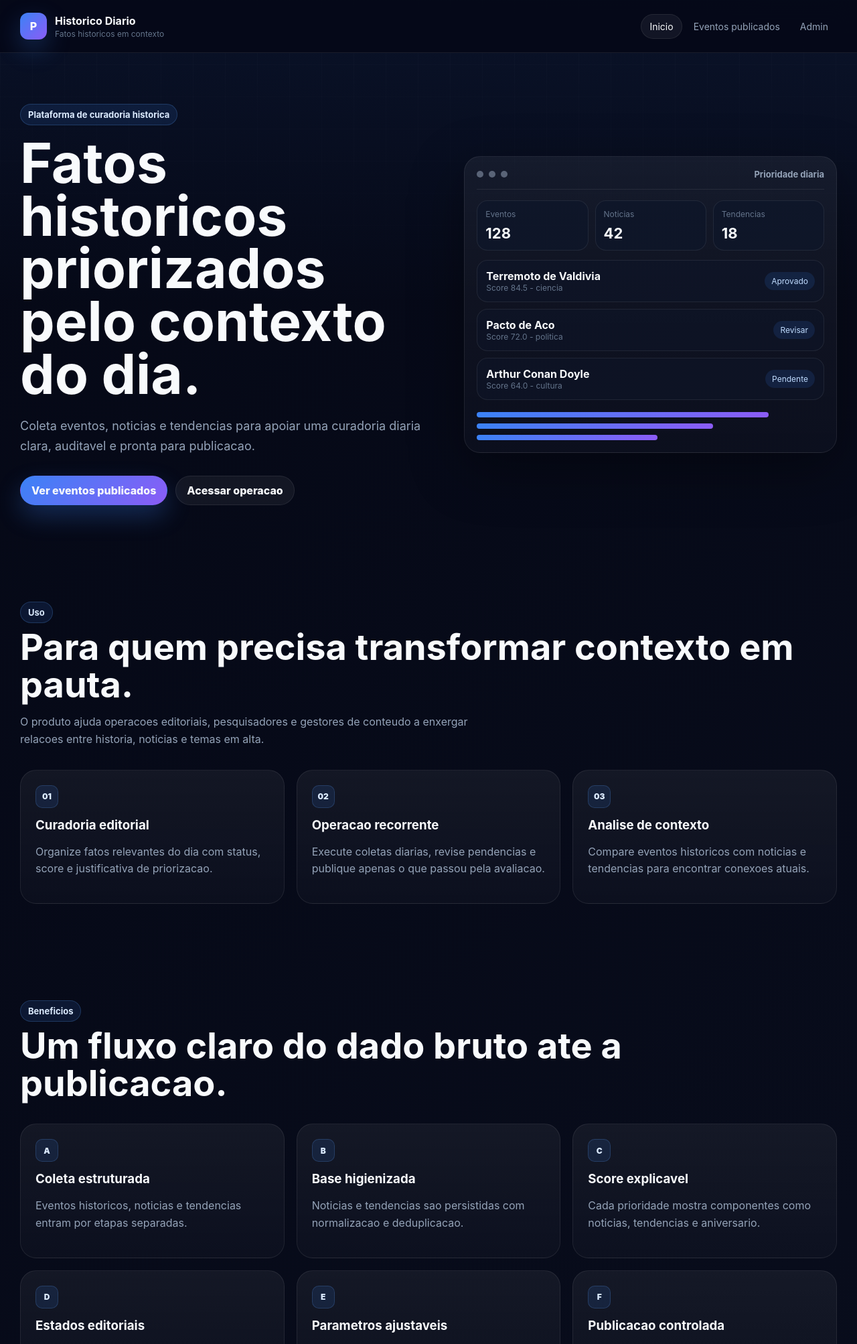
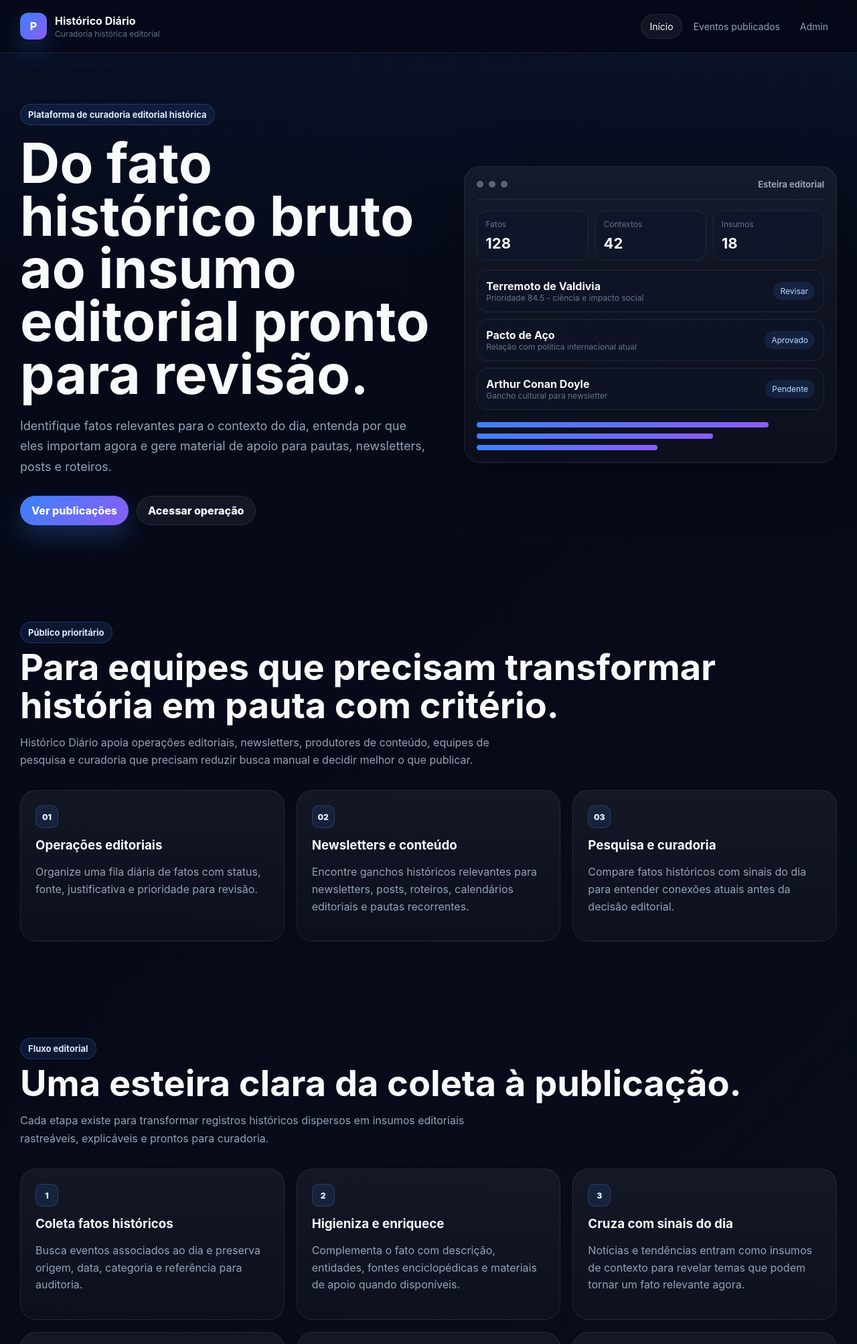
Before and after one commit to gpansanato/possibilismos, a PHP site: page /public/index.php in a window 1280 px wide. Shown: the top 2006 px of the page at 67% size. Run offline with PHP 8.4, Linux system fonts and the light colour scheme.

Commit message:
Reposition public copy for editorial curation

```diff
--- a/app/config.php
+++ b/app/config.php
@@ -1,7 +1,7 @@
 <?php
 
 $config = [
-    'app_name' => 'Historico Diario',
+    'app_name' => 'Histórico Diário',
     'timezone' => 'America/Sao_Paulo',
 
     'db' => [
--- a/app/layout.php
+++ b/app/layout.php
@@ -9,15 +9,15 @@ function nav_items(string $area): array
             ['key' => 'events', 'label' => 'Eventos', 'href' => '/admin/events.php'],
             ['key' => 'contexts', 'label' => 'Base contexto', 'href' => '/admin/contexts.php'],
             ['key' => 'apply-score', 'label' => 'Priorizar eventos', 'href' => '/admin/apply-score.php'],
-            ['key' => 'priority', 'label' => 'Priorizacoes', 'href' => '/admin/priority.php'],
+            ['key' => 'priority', 'label' => 'Priorizações', 'href' => '/admin/priority.php'],
             ['key' => 'db-check', 'label' => 'Banco', 'href' => '/admin/db-check.php'],
-            ['key' => 'site', 'label' => 'Site publico', 'href' => '/'],
+            ['key' => 'site', 'label' => 'Site público', 'href' => '/'],
             ['key' => 'logout', 'label' => 'Sair', 'href' => '/admin/logout.php'],
         ];
     }
 
     return [
-        ['key' => 'home', 'label' => 'Inicio', 'href' => '/'],
+        ['key' => 'home', 'label' => 'Início', 'href' => '/'],
         ['key' => 'events', 'label' => 'Eventos publicados', 'href' => '/eventos.php'],
         ['key' => 'admin', 'label' => 'Admin', 'href' => '/admin/login.php'],
     ];
@@ -42,11 +42,11 @@ function render_page_start(string $title, string $active = 'home', string $area
                 <span class="brand__mark">P</span>
                 <span>
                     <strong><?= h($config['app_name']) ?></strong>
-                    <small>Fatos historicos em contexto</small>
+                    <small>Curadoria histórica editorial</small>
                 </span>
             </a>
 
-            <nav class="main-nav" aria-label="Navegacao principal">
+            <nav class="main-nav" aria-label="Navegação principal">
                 <?php foreach (nav_items($area) as $item): ?>
                     <a class="<?= $active === $item['key'] ? 'is-active' : '' ?>" href="<?= h($item['href']) ?>">
                         <?= h($item['label']) ?>
@@ -59,7 +59,7 @@ function render_page_start(string $title, string $active = 'home', string $area
     <main class="page">
         <?php if ($showHeading): ?>
             <header class="page-heading">
-                <p class="eyebrow"><?= h($area === 'admin' ? 'Administracao' : 'Publico') ?></p>
+                <p class="eyebrow"><?= h($area === 'admin' ? 'Administração' : 'Público') ?></p>
                 <h1><?= h($title) ?></h1>
                 <?php if ($subtitle): ?>
                     <p><?= h($subtitle) ?></p>
@@ -71,17 +71,18 @@ function render_page_start(string $title, string $active = 'home', string $area
 
 function render_page_end(): void
 {
+    $config = require __DIR__ . '/config.php';
     ?>
     </main>
     <footer class="site-footer">
         <div class="site-footer__inner">
             <div>
-                <strong>Possibilismos</strong>
-                <p>Curadoria historica conectada ao contexto atual.</p>
+                <strong><?= h($config['app_name']) ?></strong>
+                <p>Esteira editorial para fatos históricos contextualizados.</p>
             </div>
-            <nav aria-label="Links de rodape">
+            <nav aria-label="Links de rodapé">
                 <a href="/">Produto</a>
-                <a href="/eventos.php">Publicacoes</a>
+                <a href="/eventos.php">Publicações</a>
                 <a href="/admin/login.php">Admin</a>
                 <a href="/admin/db-check.php">Status</a>
             </nav>
--- a/public/index.php
+++ b/public/index.php
@@ -1,32 +1,32 @@
 <?php
 require_once __DIR__ . '/../app/bootstrap.php';
 
-render_page_start('Possibilismos', 'home', 'public', null, false);
+render_page_start('Histórico Diário', 'home', 'public', null, false);
 ?>
     <section class="hero">
         <div class="hero__content">
-            <?php component_badge('Plataforma de curadoria historica'); ?>
-            <h1>Fatos historicos priorizados pelo contexto do dia.</h1>
-            <p>Coleta eventos, noticias e tendencias para apoiar uma curadoria diaria clara, auditavel e pronta para publicacao.</p>
+            <?php component_badge('Plataforma de curadoria editorial histórica'); ?>
+            <h1>Do fato histórico bruto ao insumo editorial pronto para revisão.</h1>
+            <p>Identifique fatos relevantes para o contexto do dia, entenda por que eles importam agora e gere material de apoio para pautas, newsletters, posts e roteiros.</p>
             <div class="hero__actions">
-                <a class="button button-primary" href="/eventos.php">Ver eventos publicados</a>
-                <a class="button button-secondary" href="/admin/login.php">Acessar operacao</a>
+                <a class="button button-primary" href="/eventos.php">Ver publicações</a>
+                <a class="button button-secondary" href="/admin/login.php">Acessar operação</a>
             </div>
         </div>
 
-        <aside class="mock-window" aria-label="Mockup do painel de priorizacao">
+        <aside class="mock-window" aria-label="Mockup do painel de priorização">
             <div class="mock-window__bar">
                 <span></span><span></span><span></span>
-                <strong>Prioridade diaria</strong>
+                <strong>Esteira editorial</strong>
             </div>
             <div class="mock-grid">
-                <?php component_metric('Eventos', '128'); ?>
-                <?php component_metric('Noticias', '42'); ?>
-                <?php component_metric('Tendencias', '18'); ?>
+                <?php component_metric('Fatos', '128'); ?>
+                <?php component_metric('Contextos', '42'); ?>
+                <?php component_metric('Insumos', '18'); ?>
             </div>
-            <?php component_mock_row('Terremoto de Valdivia', 'Score 84.5 - ciencia', 'Aprovado'); ?>
-            <?php component_mock_row('Pacto de Aco', 'Score 72.0 - politica', 'Revisar'); ?>
-            <?php component_mock_row('Arthur Conan Doyle', 'Score 64.0 - cultura', 'Pendente'); ?>
+            <?php component_mock_row('Terremoto de Valdivia', 'Prioridade 84.5 - ciência e impacto social', 'Revisar'); ?>
+            <?php component_mock_row('Pacto de Aço', 'Relação com política internacional atual', 'Aprovado'); ?>
+            <?php component_mock_row('Arthur Conan Doyle', 'Gancho cultural para newsletter', 'Pendente'); ?>
             <div class="mock-bars">
                 <span style="width: 84%"></span>
                 <span style="width: 68%"></span>
@@ -37,68 +37,69 @@ render_page_start('Possibilismos', 'home', 'public', null, false);
 
     <section class="landing-section">
         <div class="section-copy">
-            <?php component_badge('Uso'); ?>
-            <h2>Para quem precisa transformar contexto em pauta.</h2>
-            <p>O produto ajuda operacoes editoriais, pesquisadores e gestores de conteudo a enxergar relacoes entre historia, noticias e temas em alta.</p>
+            <?php component_badge('Público prioritário'); ?>
+            <h2>Para equipes que precisam transformar história em pauta com critério.</h2>
+            <p>Histórico Diário apoia operações editoriais, newsletters, produtores de conteúdo, equipes de pesquisa e curadoria que precisam reduzir busca manual e decidir melhor o que publicar.</p>
         </div>
         <div class="feature-grid feature-grid--three">
             <article class="feature-card">
                 <span class="feature-icon">01</span>
-                <h3>Curadoria editorial</h3>
-                <p>Organize fatos relevantes do dia com status, score e justificativa de priorizacao.</p>
+                <h3>Operações editoriais</h3>
+                <p>Organize uma fila diária de fatos com status, fonte, justificativa e prioridade para revisão.</p>
             </article>
             <article class="feature-card">
                 <span class="feature-icon">02</span>
-                <h3>Operacao recorrente</h3>
-                <p>Execute coletas diarias, revise pendencias e publique apenas o que passou pela avaliacao.</p>
+                <h3>Newsletters e conteúdo</h3>
+                <p>Encontre ganchos históricos relevantes para newsletters, posts, roteiros, calendários editoriais e pautas recorrentes.</p>
             </article>
             <article class="feature-card">
                 <span class="feature-icon">03</span>
-                <h3>Analise de contexto</h3>
-                <p>Compare eventos historicos com noticias e tendencias para encontrar conexoes atuais.</p>
+                <h3>Pesquisa e curadoria</h3>
+                <p>Compare fatos históricos com sinais do dia para entender conexões atuais antes da decisão editorial.</p>
             </article>
         </div>
     </section>
 
     <section class="landing-section">
         <div class="section-copy">
-            <?php component_badge('Beneficios'); ?>
-            <h2>Um fluxo claro do dado bruto ate a publicacao.</h2>
+            <?php component_badge('Fluxo editorial'); ?>
+            <h2>Uma esteira clara da coleta à publicação.</h2>
+            <p>Cada etapa existe para transformar registros históricos dispersos em insumos editoriais rastreáveis, explicáveis e prontos para curadoria.</p>
         </div>
         <div class="feature-grid">
-            <article class="feature-card"><span class="feature-icon">A</span><h3>Coleta estruturada</h3><p>Eventos historicos, noticias e tendencias entram por etapas separadas.</p></article>
-            <article class="feature-card"><span class="feature-icon">B</span><h3>Base higienizada</h3><p>Noticias e tendencias sao persistidas com normalizacao e deduplicacao.</p></article>
-            <article class="feature-card"><span class="feature-icon">C</span><h3>Score explicavel</h3><p>Cada prioridade mostra componentes como noticias, tendencias e aniversario.</p></article>
-            <article class="feature-card"><span class="feature-icon">D</span><h3>Estados editoriais</h3><p>Eventos podem ficar pendentes, aprovados ou reprovados antes do ranking.</p></article>
-            <article class="feature-card"><span class="feature-icon">E</span><h3>Parametros ajustaveis</h3><p>Pesos do score podem ser calibrados no painel sem alterar codigo.</p></article>
-            <article class="feature-card"><span class="feature-icon">F</span><h3>Publicacao controlada</h3><p>A area publica exibe apenas fatos aprovados e consistentes.</p></article>
+            <article class="feature-card"><span class="feature-icon">1</span><h3>Coleta fatos históricos</h3><p>Busca eventos associados ao dia e preserva origem, data, categoria e referência para auditoria.</p></article>
+            <article class="feature-card"><span class="feature-icon">2</span><h3>Higieniza e enriquece</h3><p>Complementa o fato com descrição, entidades, fontes enciclopédicas e materiais de apoio quando disponíveis.</p></article>
+            <article class="feature-card"><span class="feature-icon">3</span><h3>Cruza com sinais do dia</h3><p>Notícias e tendências entram como insumos de contexto para revelar temas que podem tornar um fato relevante agora.</p></article>
+            <article class="feature-card"><span class="feature-icon">4</span><h3>Calcula prioridade explicável</h3><p>O ranking indica força editorial e registra os motivos para facilitar revisão e discussão da pauta.</p></article>
+            <article class="feature-card"><span class="feature-icon">5</span><h3>Apoia revisão editorial</h3><p>A curadoria aprova, reprova ou mantém pendências antes de qualquer publicação pública.</p></article>
+            <article class="feature-card"><span class="feature-icon">6</span><h3>Gera insumos publicáveis</h3><p>Entrega fatos priorizados com contexto, justificativa, fonte e status para publicação ou reaproveitamento editorial.</p></article>
         </div>
     </section>
 
     <section class="product-section">
         <div class="section-copy">
-            <?php component_badge('Produto em acao'); ?>
-            <h2>Painel operacional para revisar e decidir.</h2>
-            <p>O mockup abaixo simula uma rotina de curadoria: eventos coletados, status editorial, contexto disponivel e score de prioridade.</p>
+            <?php component_badge('Produto em ação'); ?>
+            <h2>Painel de decisão para a rotina editorial.</h2>
+            <p>A operação acompanha coletas, enriquecimentos, contexto do dia, prioridade calculada e estado de revisão em uma única esteira.</p>
         </div>
         <div class="dashboard-mockup">
             <div class="mock-window__bar">
                 <span></span><span></span><span></span>
-                <strong>Operacao diaria</strong>
+                <strong>Operação diária</strong>
             </div>
             <div class="dashboard-mockup__body">
                 <aside>
-                    <b>Coletas</b>
-                    <small>Eventos historicos</small>
-                    <small>Noticias do dia</small>
-                    <small>Tendencias</small>
-                    <small>Score</small>
+                    <b>Esteira</b>
+                    <small>Fatos históricos</small>
+                    <small>Enriquecimento</small>
+                    <small>Contexto editorial</small>
+                    <small>Priorização</small>
                 </aside>
                 <div>
-                    <?php component_mock_row('Evento aprovado', 'noticias + tendencias + aniversario', 'Score 91'); ?>
-                    <?php component_mock_row('Evento pendente', 'aguardando curadoria', 'Pendente'); ?>
-                    <?php component_mock_row('Contexto higienizado', 'rss: Google News - trend: Google Trends', 'Atualizado'); ?>
-                    <?php component_mock_row('Publicacao diaria', '5 fatos selecionados', 'Pronto'); ?>
+                    <?php component_mock_row('Fato aprovado', 'justificativa pronta para revisão', 'Prioridade 91'); ?>
+                    <?php component_mock_row('Fato pendente', 'aguardando curadoria editorial', 'Pendente'); ?>
+                    <?php component_mock_row('Contexto higienizado', 'notícias e tendências como sinais de apoio', 'Atualizado'); ?>
+                    <?php component_mock_row('Publicação diária', '5 insumos selecionados', 'Pronto'); ?>
                 </div>
             </div>
         </div>
@@ -108,58 +109,58 @@ render_page_start('Possibilismos', 'home', 'public', null, false);
         <div class="mobile-mockup" aria-label="Mockup mobile">
             <div class="mobile-mockup__screen">
                 <span class="badge">Hoje</span>
-                <h3>5 fatos</h3>
-                <p>Score, status e contexto em uma visualizacao compacta.</p>
+                <h3>5 insumos</h3>
+                <p>Prioridade, motivo e status editorial em uma visualização compacta.</p>
                 <div class="mini-list"></div>
                 <div class="mini-list is-short"></div>
                 <div class="mini-list"></div>
             </div>
         </div>
         <div class="section-copy">
-            <?php component_badge('Responsivo'); ?>
-            <h2>Consulta rapida em qualquer tela.</h2>
+            <?php component_badge('Operação contínua'); ?>
+            <h2>Revisão rápida sem perder rastreabilidade.</h2>
             <ul class="clean-list">
-                <li>Acesso direto ao painel administrativo.</li>
-                <li>Cards empilhados em mobile, sem overflow horizontal.</li>
-                <li>Controles confortaveis para rotinas recorrentes.</li>
-                <li>Hierarquia visual consistente entre publico e admin.</li>
+                <li>Acesse a fila editorial pelo painel administrativo.</li>
+                <li>Veja fatos publicados, fontes e motivos de priorização.</li>
+                <li>Use filtros para navegar por datas, categorias e regiões.</li>
+                <li>Mantenha separadas a revisão interna e a visualização pública.</li>
             </ul>
         </div>
     </section>
 
     <section class="landing-section">
         <div class="section-copy">
-            <?php component_badge('Adocao'); ?>
-            <h2>Comece simples e evolua com controle.</h2>
+            <?php component_badge('Adoção'); ?>
+            <h2>Comece com curadoria assistida e evolua o processo.</h2>
         </div>
         <div class="feature-grid feature-grid--three">
-            <article class="feature-card"><h3>Configurar fontes</h3><p>Use as fontes padrao ou ajuste RSS e tendencias conforme a operacao.</p></article>
-            <article class="feature-card"><h3>Revisar pendencias</h3><p>Eventos entram como nao avaliados para evitar publicacao acidental.</p></article>
-            <article class="feature-card"><h3>Calibrar score</h3><p>Parametros permitem mudar pesos sem refatorar a aplicacao.</p></article>
+            <article class="feature-card"><h3>Configurar fontes</h3><p>Use as fontes padrão ou ajuste os sinais de contexto conforme a linha editorial.</p></article>
+            <article class="feature-card"><h3>Revisar pendências</h3><p>Fatos entram como não avaliados para evitar publicação acidental e preservar decisão humana.</p></article>
+            <article class="feature-card"><h3>Calibrar prioridade</h3><p>Parâmetros permitem ajustar pesos e critérios sem refatorar a aplicação.</p></article>
         </div>
     </section>
 
     <section class="comparison-section">
         <div class="section-copy">
-            <?php component_badge('Implantacao'); ?>
-            <h2>Modelos de uso para diferentes maturidades.</h2>
+            <?php component_badge('Implantação'); ?>
+            <h2>Modelos de uso para diferentes maturidades editoriais.</h2>
         </div>
         <div class="feature-grid feature-grid--three">
-            <article class="offer-card"><h3>MVP hospedado</h3><p>PHP + MySQL com operacao manual assistida.</p><strong>Validacao rapida</strong></article>
-            <article class="offer-card is-featured"><h3>Operacao editorial</h3><p>Rotina diaria, revisao, score e publicacao controlada.</p><strong>Uso recomendado</strong></article>
-            <article class="offer-card"><h3>Escala futura</h3><p>Fila de coletas, IA externa, logs e automacoes avancadas.</p><strong>Evolucao</strong></article>
+            <article class="offer-card"><h3>MVP hospedado</h3><p>PHP + MySQL com operação manual assistida para validar a rotina.</p><strong>Validação rápida</strong></article>
+            <article class="offer-card is-featured"><h3>Operação editorial</h3><p>Coleta diária, revisão, priorização explicável e publicação controlada.</p><strong>Uso recomendado</strong></article>
+            <article class="offer-card"><h3>Escala futura</h3><p>Fila de coletas, IA externa, logs, automações e integrações com canais editoriais.</p><strong>Evolução</strong></article>
         </div>
     </section>
 
     <section class="final-cta">
         <div>
-            <?php component_badge('Proximo ciclo'); ?>
-            <h2>Transforme a curadoria diaria em um processo claro.</h2>
-            <p>Execute coletas, revise fatos, ajuste o score e publique apenas o que faz sentido para o contexto atual.</p>
+            <?php component_badge('Próximo ciclo'); ?>
+            <h2>Priorize fatos históricos com critério, fonte e justificativa.</h2>
+            <p>Reduza a busca manual, entenda por que um evento importa hoje e leve para revisão apenas os fatos com melhor potencial editorial.</p>
         </div>
         <div class="hero__actions">
             <a class="button button-primary" href="/admin/login.php">Operar painel</a>
-            <a class="button button-secondary" href="/eventos.php">Ver publicacoes</a>
+            <a class="button button-secondary" href="/eventos.php">Ver publicações</a>
         </div>
     </section>
 <?php render_page_end(); ?>
```
Also changed, not shown: public/events.php (+13 -12 lines).
